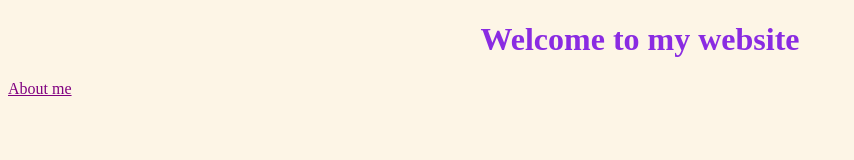
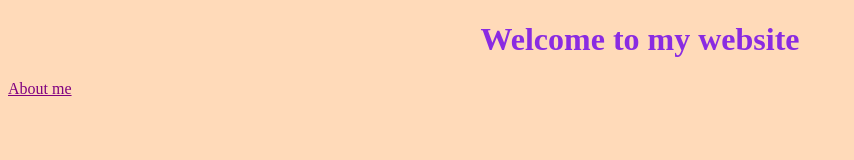
Before and after one commit to Flall/multiple-pages-static-website, a plain HTML site: page index.html in a window 1280 px wide. Shown: the whole page, without its empty margins (0-854 px from the left). Drawn offline with Linux system fonts and the light colour scheme.

Commit message:
background color changed

```diff
--- a/css/styles.css
+++ b/css/styles.css
@@ -1,5 +1,5 @@
 body {
-  background: oldlace;
+  background: peachpuff;
 }
 
 h1 {
```
